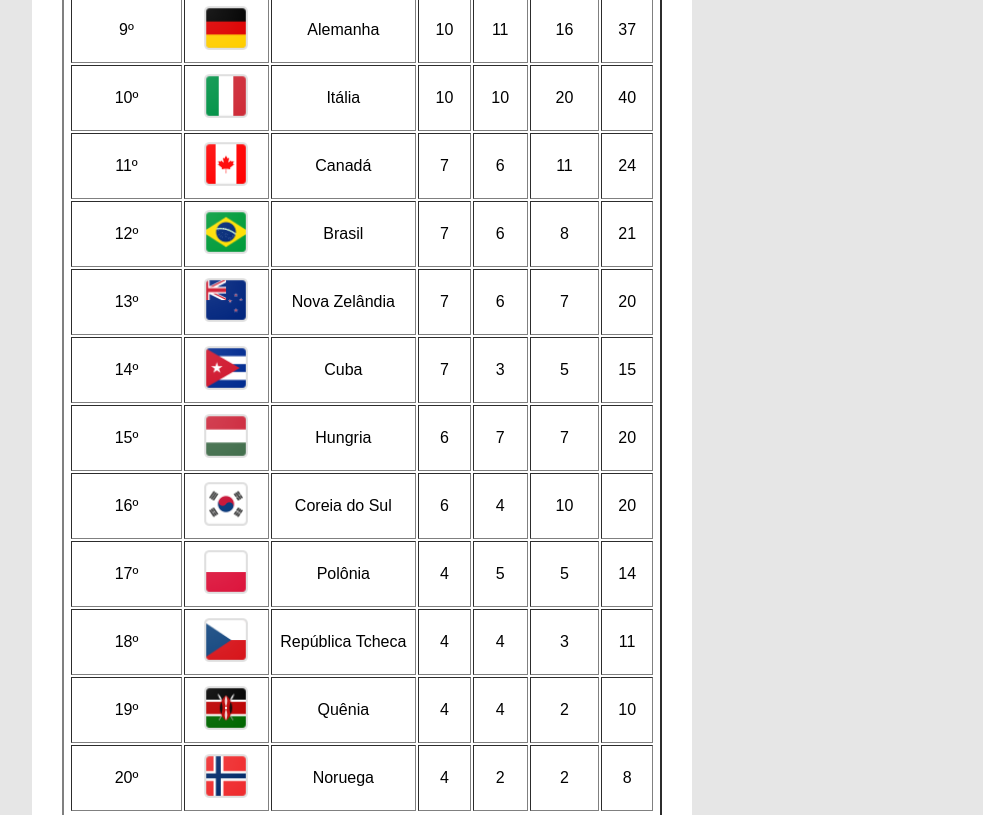
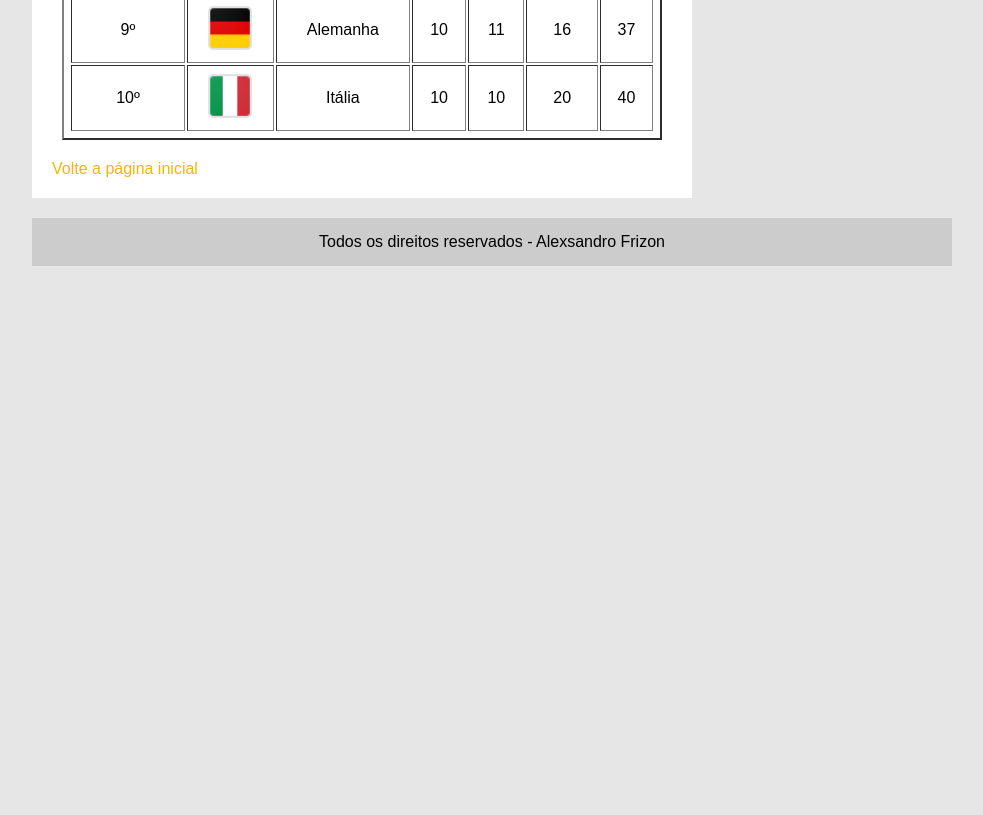
Before and after one commit to AlexsandroFrizon/Site_Olimpiadas_Alexsandro, a plain HTML site: page Quadro_de_medalhas.html in a window 1280 px wide. Shown: the part 752-1567 px from the top of the page, without its empty margins (148-1131 px from the left). After the commit the page ends 1033 px from the top, so only its background shows below. Drawn offline with Linux system fonts and the light colour scheme.

Commit message:
[Arquivo_final]

```diff
--- a/Quadro_de_medalhas.html
+++ b/Quadro_de_medalhas.html
@@ -141,107 +141,6 @@
 						<td>40</td>
 					</tr>
 
-					<tr>
-						<td>11º</td>
-						<td><img width="50px"  src="bandeira_pais/canada.png"></td>
-						<td>Canadá</td>
-						<td>7</td>
-						<td>6</td>
-						<td>11</td>
-						<td>24</td>
-					</tr>
-
-					<tr>
-						<td>12º</td>
-						<td><img width="50px"  src="bandeira_pais/brasil.png"></td>
-						<td>Brasil</td>
-						<td>7</td>
-						<td>6</td>
-						<td>8</td>
-						<td>21</td>
-					</tr>
-
-					<tr>
-						<td>13º</td>
-						<td><img width="50px"  src="bandeira_pais/nz.png"></td>
-						<td>Nova Zelândia</td>
-						<td>7</td>
-						<td>6</td>
-						<td>7</td>
-						<td>20</td>
-					</tr>
-
-					<tr>
-						<td>14º</td>
-						<td><img width="50px"  src="bandeira_pais/cuba.png"></td>
-						<td>Cuba</td>
-						<td>7</td>
-						<td>3</td>
-						<td>5</td>
-						<td>15</td>
-					</tr>
-
-					<tr>
-						<td>15º</td>
-						<td><img width="50px"  src="bandeira_pais/hungria.png"></td>
-						<td>Hungria</td>
-						<td>6</td>
-						<td>7</td>
-						<td>7</td>
-						<td>20</td>
-					</tr>
-
-					<tr>
-						<td>16º</td>
-						<td><img width="50px"  src="bandeira_pais/cs.png"></td>
-						<td>Coreia do Sul</td>
-						<td>6</td>
-						<td>4</td>
-						<td>10</td>
-						<td>20</td>
-					</tr>
-
-					<tr>
-						<td>17º</td>
-						<td><img width="50px"  src="bandeira_pais/polonia.png"></td>
-						<td>Polônia</td>
-						<td>4</td>
-						<td>5</td>
-						<td>5</td>
-						<td>14</td>
-					</tr>
-
-					<tr>
-						<td>18º</td>
-						<td><img width="50px"  src="bandeira_pais/rt.png"></td>
-						<td>República Tcheca</td>
-						<td>4</td>
-						<td>4</td>
-						<td>3</td>
-						<td>11</td>
-					</tr>
-
-					<tr>
-						<td>19º</td>
-						<td><img width="50px"  src="bandeira_pais/quenia.png"></td>
-						<td>Quênia</td>
-						<td>4</td>
-						<td>4</td>
-						<td>2</td>
-						<td>10</td>
-					</tr>
-
-					<tr>
-						<td>20º</td>
-						<td><img width="50px"  src="bandeira_pais/noruega.png"></td>
-						<td>Noruega</td>
-						<td>4</td>
-						<td>2</td>
-						<td>2</td>
-						<td>8</td>
-					</tr>
-
-
 				</table>
 				<a style="display: block; padding-top: 10px;" href="index.html">Volte a página inicial</a>
 			</div><!-- FECHAMENTO DE POSTAGEM -->
```
